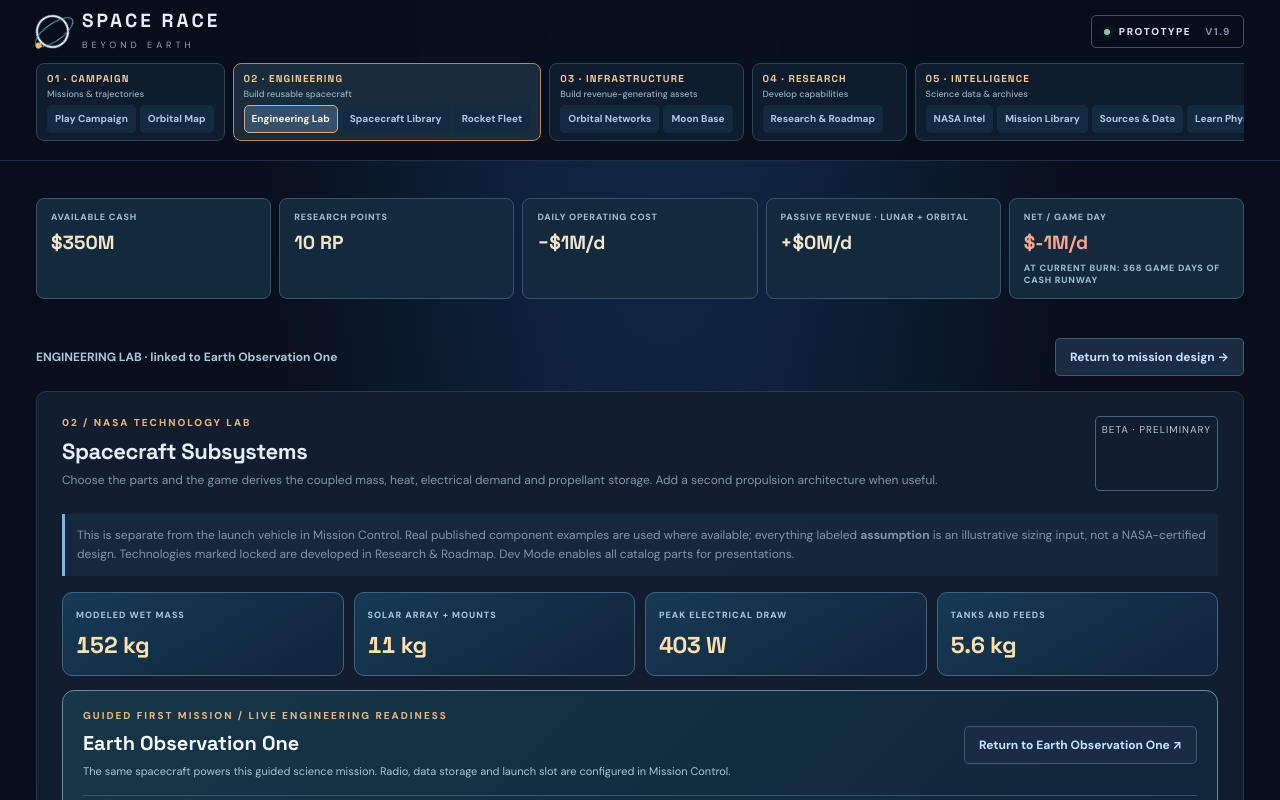
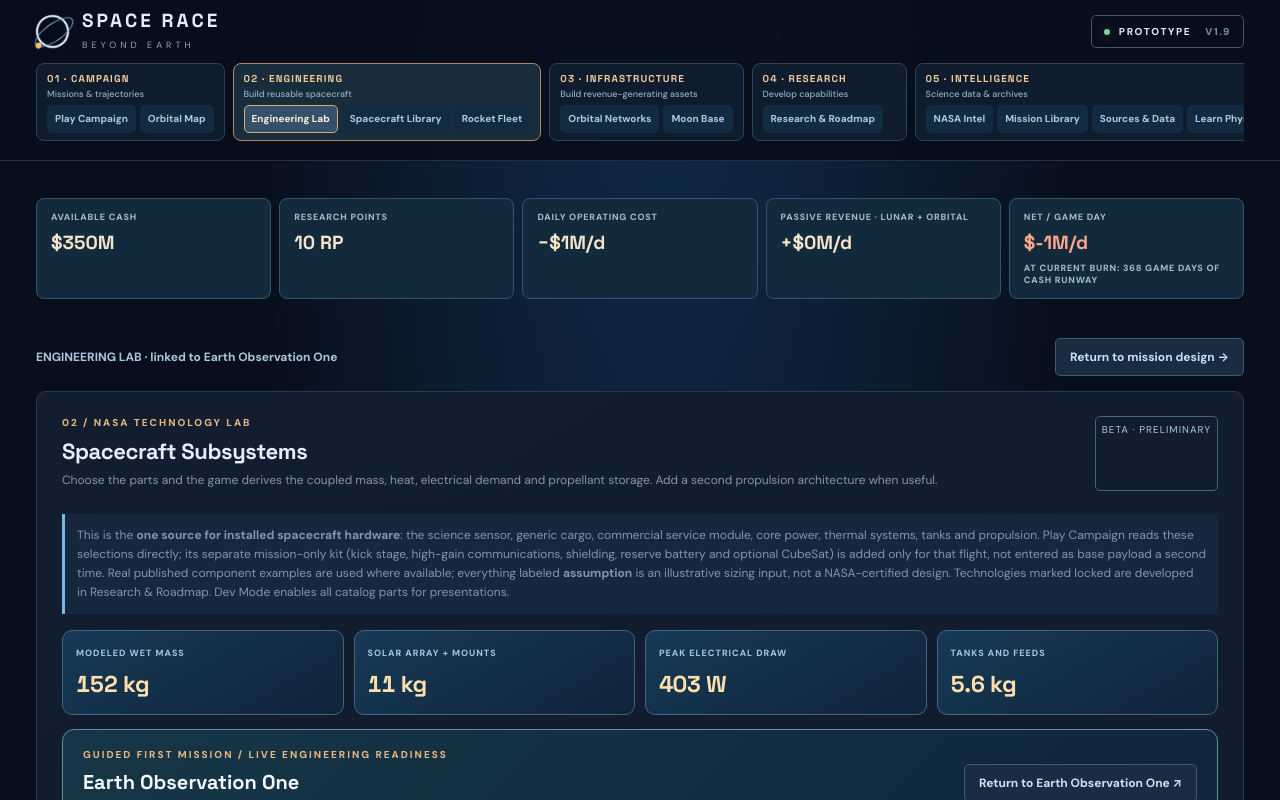
Before and after one commit to Tim8592/space-race-beyond-earth, a React (Vite) app: page / in a window 1280 px wide. Both pictures are taken after a click on the tab "Engineering Lab". Shown: the top 800 px of the page. Built offline with nearby package versions, Linux system fonts and the light colour scheme.

Commit message:
Make Engineering Lab the authoritative installed payload configuration

```diff
--- a/src/SubsystemLab.tsx
+++ b/src/SubsystemLab.tsx
@@ -107,13 +107,13 @@ function checkPanel(label:string):SystemTab|null{
   return null; // launcher, antenna, launch window and budget are campaign controls
 }
 export default function SubsystemLab({design,onDesignChange,unlockedTechnologies=[],devMode=false,
-  mission,observation,onReturnToMission}:{
+  mission,observation,onReturnToMission,initialTab='propulsion'}:{
   design:SubsystemDesign;onDesignChange:(next:SubsystemDesign)=>void;
   unlockedTechnologies?:readonly TechnologyId[];
-  devMode?:boolean;
+  devMode?:boolean;initialTab?:SystemTab;
   mission?:MissionLabContext;observation?:ObservationLabContext;onReturnToMission?:()=>void;
 }) {
-  const [activeSystemTab,setActiveSystemTab] = useState<SystemTab>('propulsion');
+  const [activeSystemTab,setActiveSystemTab] = useState<SystemTab>(initialTab);
   const [lastEdit,setLastEdit]=useState<{
     label:string;massChangeKg:number;powerChangeW:number;thermalChangeW:number;
   }|null>(null);
@@ -198,7 +198,12 @@ export default function SubsystemLab({design,onDesignChange,unlockedTechnologies
         <span className="sys-model-label">BETA · PRELIMINARY</span>
       </div>
       <p className="sys-intro">
-        This is separate from the launch vehicle in Mission Control. Real published component examples are used where available;
+        This is the <b>one source for installed spacecraft hardware</b>: the science sensor,
+        generic cargo, commercial service module, core power, thermal systems, tanks and propulsion.
+        Play Campaign reads these selections directly; its separate mission-only kit (kick stage,
+        high-gain communications, shielding, reserve battery and optional CubeSat) is added
+        only for that flight, not entered as base payload a second time.
+        Real published component examples are used where available;
         everything labeled <b>assumption</b> is an illustrative sizing input, not a NASA-certified design.
         Technologies marked locked are developed in Research &amp; Roadmap. Dev Mode enables all catalog parts for presentations.
       </p>
@@ -454,7 +459,7 @@ export default function SubsystemLab({design,onDesignChange,unlockedTechnologies
                 {inst.name} · {inst.massKg} kg · {inst.powerW} W · {inst.category}{!unlocked(INSTRUMENT_RESEARCH[inst.id])?' · RESEARCH LOCKED':''}</option>)}
             </select>
           </label>
-          <NumberField label="Additional instruments / cargo mass" unit="kg · excludes selected sensor" value={design.payloadMassKg}
+          <NumberField label="Additional instruments / cargo mass" unit="kg · generic cargo only; excludes sensor and mission kit" value={design.payloadMassKg}
             min={0} max={1000} step={5} onChange={n=>change('payloadMassKg',n)}/>
         </div>
         <div className="sys-orbital-service">
@@ -495,7 +500,11 @@ export default function SubsystemLab({design,onDesignChange,unlockedTechnologies
             <strong>{fmt(selectedInstrument.powerW,'W')}</strong><span>ACTIVE DRAW</span>
             <strong>{selectedInstrument.dataMbps} Mb/s</strong><span>ILLUSTRATIVE DATA</span></div>
         </div>:<p className="sys-subnote">Install a camera, magnetometer, spectrometer, thermal sensor or altimeter to automatically add its mass, active electric demand and heat. Values are illustrative—not certified specifications of NASA flight instruments.</p>}
-        <p className="sys-subnote">Earth Observation One uses its own chosen sensor as this payload slot and does not double-count the generic Engineering Lab payload when launching.</p>
+        <p className="sys-subnote">This payload configuration is reused automatically by Play Campaign.
+          Enter generic cargo mass here only once. Campaign-specific antennas, shielding, backup
+          batteries and CubeSat rideshares are separate physical items; they add launch weight but
+          their support-hardware mass does not satisfy science-payload quotas. Earth Observation
+          One chooses its own instrument in this same sensor slot.</p>
       </div>
 
       <div className={'sys-group '+(activeSystemTab==='power'?'':'sys-hidden')}>
```
